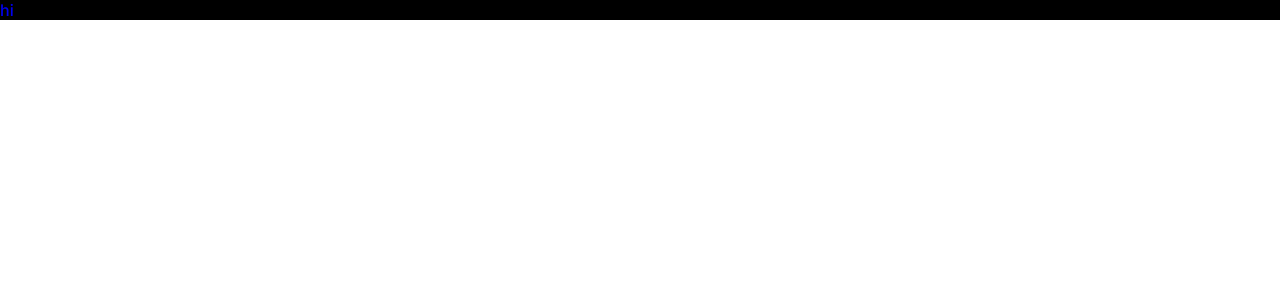
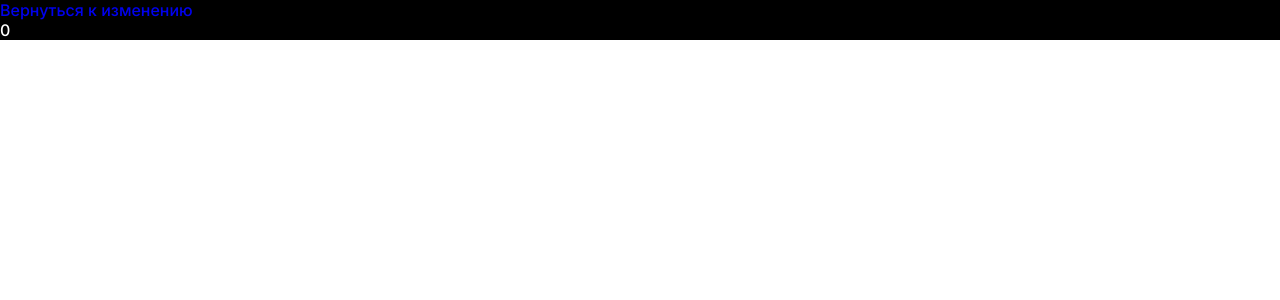
Before and after one commit to Exevald/flider, a React (Create React App) app: page /presentation/watch in a window 1280 px wide. Shown: the top 300 px of the page. Built offline with nearby package versions, Linux system fonts and the light colour scheme.

Commit message:
Попробовал изменение текущего слайда

```diff
--- a/src/view/pages/PresentationView/PresentationView.module.css
+++ b/src/view/pages/PresentationView/PresentationView.module.css
@@ -3,3 +3,8 @@
     height: 100%;
     background-color: black;
 }
+.canvasArea {
+    display: flex;
+    justify-content: center;
+    align-content: center;
+}
--- a/src/view/pages/PresentationView/PresentationView.tsx
+++ b/src/view/pages/PresentationView/PresentationView.tsx
@@ -6,8 +6,11 @@ import {Editor} from "../../../core/types/types";
 import {AppDispatcher} from "../../../model/store";
 
 function mapStateToProps(state: Editor) {
+    const currentSlideIndex: number = state.presentation.slides.findIndex(slide => slide.id === state.presentation.selectedSlidesIds[0]);
     return {
-        slides: state.presentation.slides
+        slides: state.presentation.slides,
+        countOfSlides: state.presentation.slides.length,
+        currentSlide: state.presentation.slides[currentSlideIndex],
     }
 }
 
@@ -18,12 +21,28 @@ function mapDispatchToProps(dispatcher: AppDispatcher) {
 const connector = connect(mapStateToProps, mapDispatchToProps);
 type PresentationViewProps = ConnectedProps<typeof connector>
 
+function handleKeyPressed (e: React.KeyboardEvent<HTMLDivElement>): number {
+    if (e.code === 'ArrowRight') {
+        return 1;
+    }
+    if (e.code === 'ArrowLeft') {
+        return -1;
+    }
+    return 0
+}
+
 const PresentationView = (props: PresentationViewProps) => {
+    let currentSlide = 0;
     return (
-        <div className={styles.blackout}>
+        <div className={styles.blackout}
+             onKeyDown={handleKeyPressed}>
             <Link to={"/presentation"}>
-                <p>hi</p>
+                <p>Вернуться к изменению</p>
             </Link>
+            <p style={{color: "white"}}>{currentSlide}</p>
+            <div className={styles.canvasArea}>
+
+            </div>
         </div>
     )
 }
```
